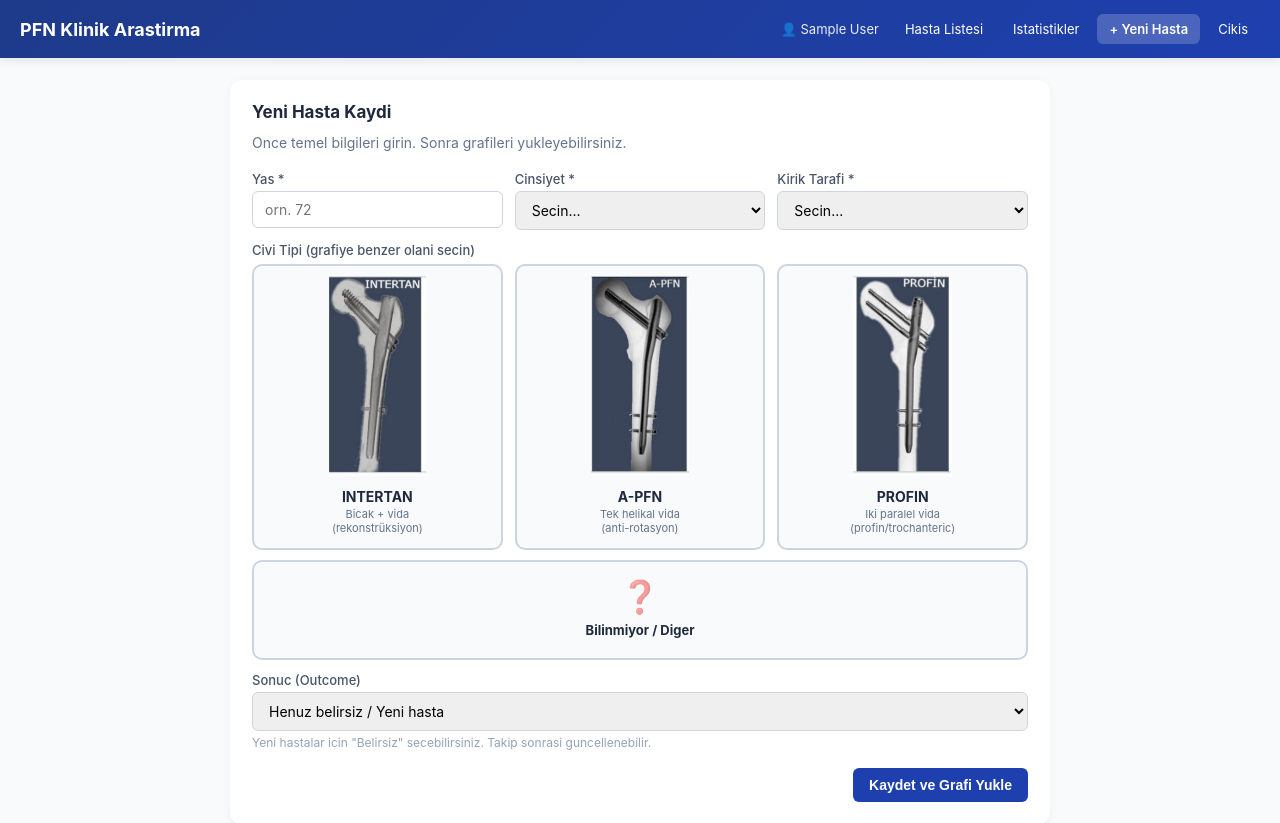
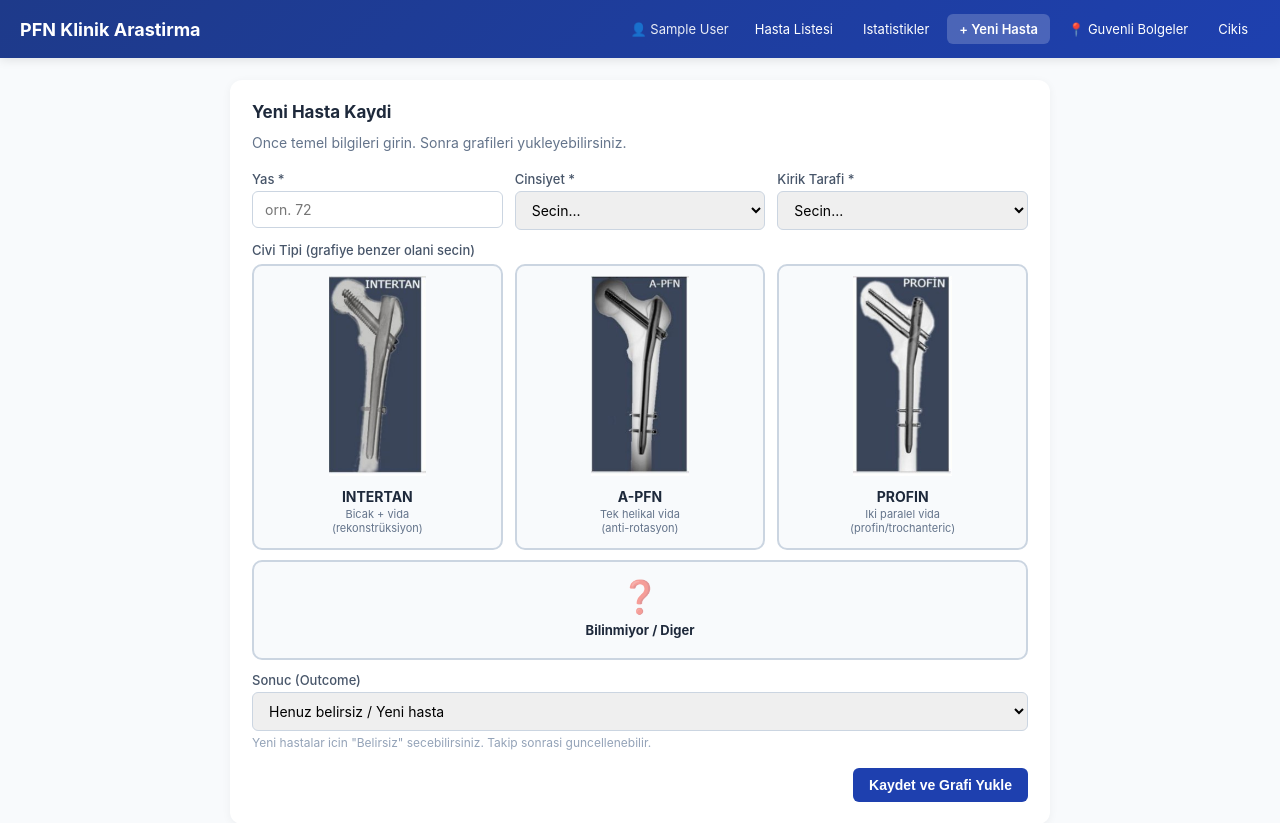
Before and after one commit to ozgurkarakoyun/pfn-clinical-platform, a Flask app: page / in a window 1280 px wide. Shown: the top 823 px of the page. Run offline with Flask 3, Linux system fonts and the light colour scheme; the visitor is signed in with stand-in values (Sample User, id 1).

Commit message:
Add files via upload

```diff
--- a/templates/doctor_new_patient.html
+++ b/templates/doctor_new_patient.html
@@ -10,6 +10,7 @@
 {% else %}
 <a href="/" class="nav-link primary">Yeni Hasta</a>
 {% endif %}
+<a href="/safe-zones" class="nav-link">📍 Guvenli Bolgeler</a>
 {% endblock %}
 
 {% block extra_css %}
```
